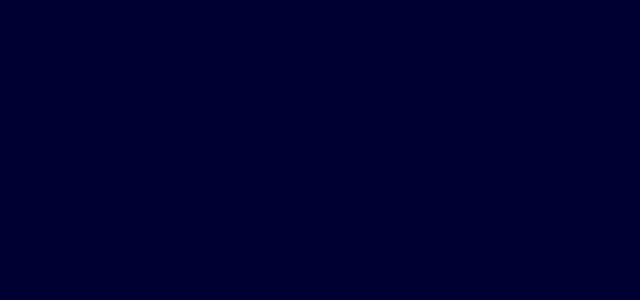
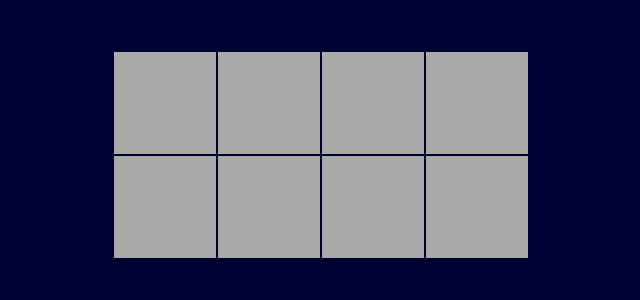
Before and after one commit to Djones917/LightsOut_2022, a React (Create React App) app: page / in a window 1280 px wide. Shown: the top 300 px of the page, without its empty margins (319-959 px from the left). Built offline with nearby package versions, Linux system fonts and the light colour scheme.

Commit message:
added cell and another tr

```diff
--- a/src/Board.js
+++ b/src/Board.js
@@ -99,7 +99,18 @@ class Board extends Component {
     return (
       <table className="Board">
         <tbody>
-          <tr></tr>
+          <tr>
+            <Cell />
+            <Cell />
+            <Cell />
+            <Cell />
+          </tr>
+          <tr>
+            <Cell />
+            <Cell />
+            <Cell />
+            <Cell />
+          </tr>
         </tbody>
       </table>
     )
```
